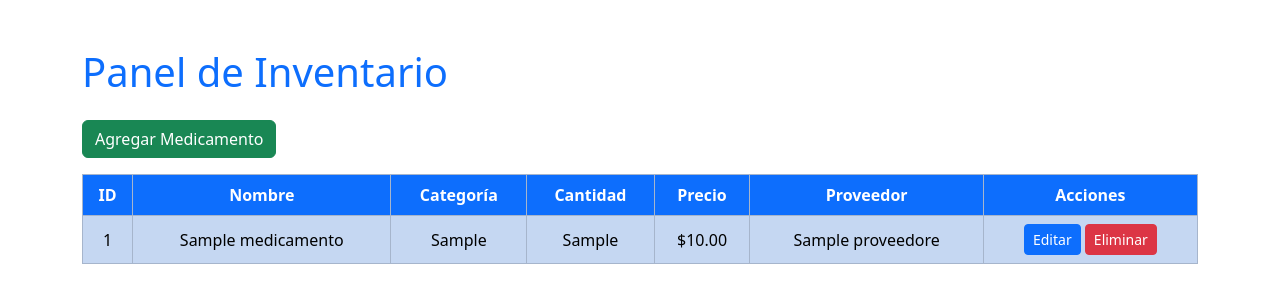
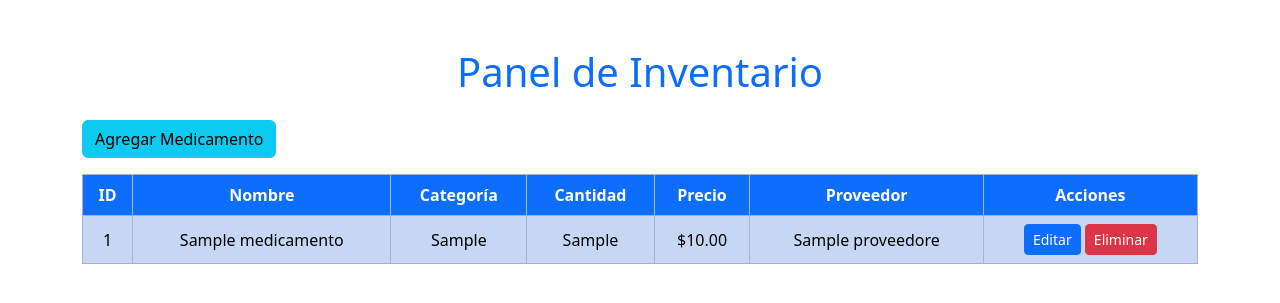
Before and after one commit to haun123/EvaluacionPracticaU3, a PHP site: page /panel.php in a window 1280 px wide. Shown: the top 303 px of the page. Run offline with PHP 8.4, Linux system fonts and the light colour scheme; the visitor is signed in with stand-in values (Sample User, id 1); tables that the repository leaves empty or names only in its code hold one stand-in row (values such as "Sample post").

Commit message:
cambios a los colors de losdiseños

```diff
--- a/login.php
+++ b/login.php
@@ -43,7 +43,7 @@ if ($_SERVER['REQUEST_METHOD'] === 'POST') {
 
     <div class="container ">
 
-        <div class="bg-primary text-center p-4 rounded-3" style="max-width: 80%; margin-left: auto; margin-right: auto;">
+        <div class="bg-info text-center p-4 rounded-3" style="max-width: 80%; margin-left: auto; margin-right: auto;">
 
             <h1 class="text-white mb-4">Login</h1>
 
@@ -54,7 +54,7 @@ if ($_SERVER['REQUEST_METHOD'] === 'POST') {
             <form method="POST">
                 <input type="email" name="email" placeholder="Correo" class="form-control mb-4" required>
                 <input type="password" name="clave" placeholder="Contraseña" class="form-control mb-4" required>
-                <button type="submit" class="btn bg-white text-primary mb-4">Ingresar</button>
+                <button type="submit" class="btn bg-white text-info mb-4">Ingresar</button>
             </form>
         </div>
     </div>
--- a/panel.php
+++ b/panel.php
@@ -28,9 +28,9 @@ $medicamentos = $stmt->fetchAll(PDO::FETCH_ASSOC);
 <body>
 
 <div class="container mt-5">
-    <h1 class="mb-4 text-primary">Panel de Inventario</h1>
+    <h1 class="mb-4 text-primary text-center">Panel de Inventario</h1>
 
-    <a href="registro.php" class="btn btn-success mb-3">Agregar Medicamento</a>
+    <a href="registro.php" class="btn btn-info mb-3">Agregar Medicamento</a>
 
     <table class="table table-striped table-primary table-bordered text-center align-middle">
         <thead >
```
